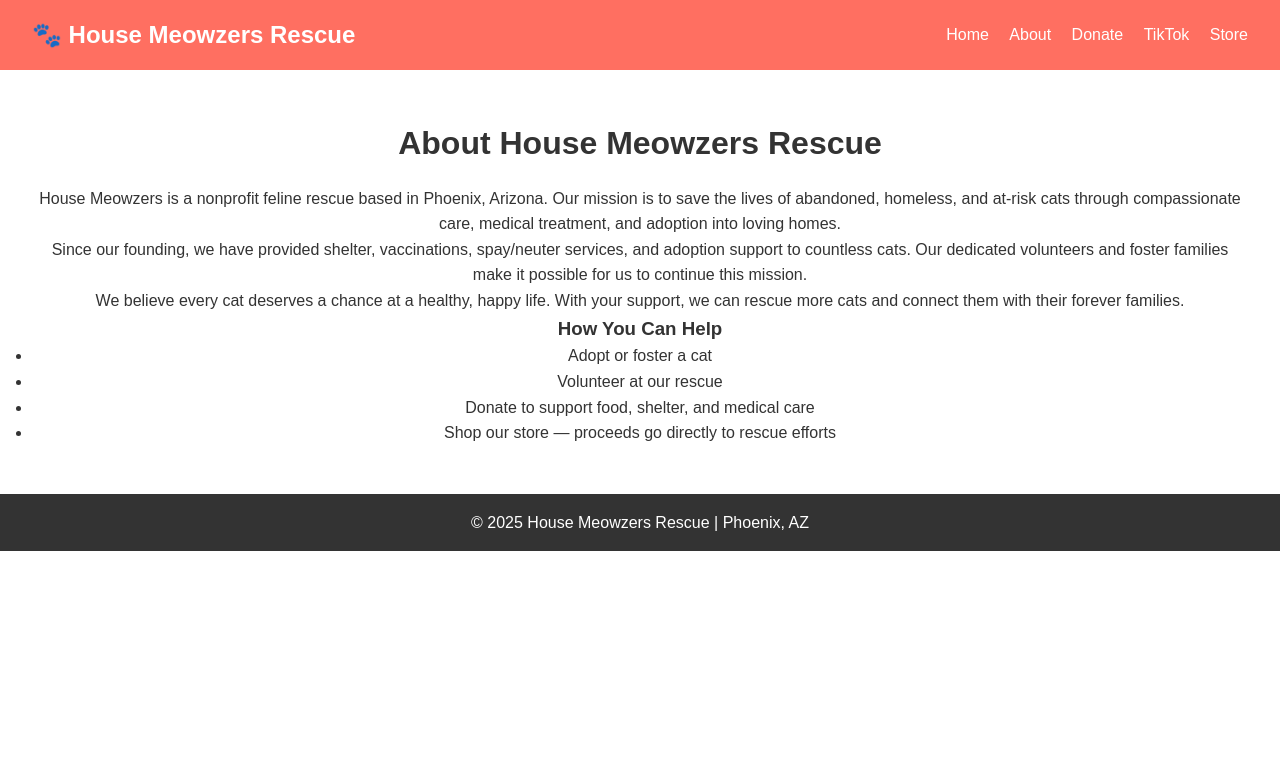
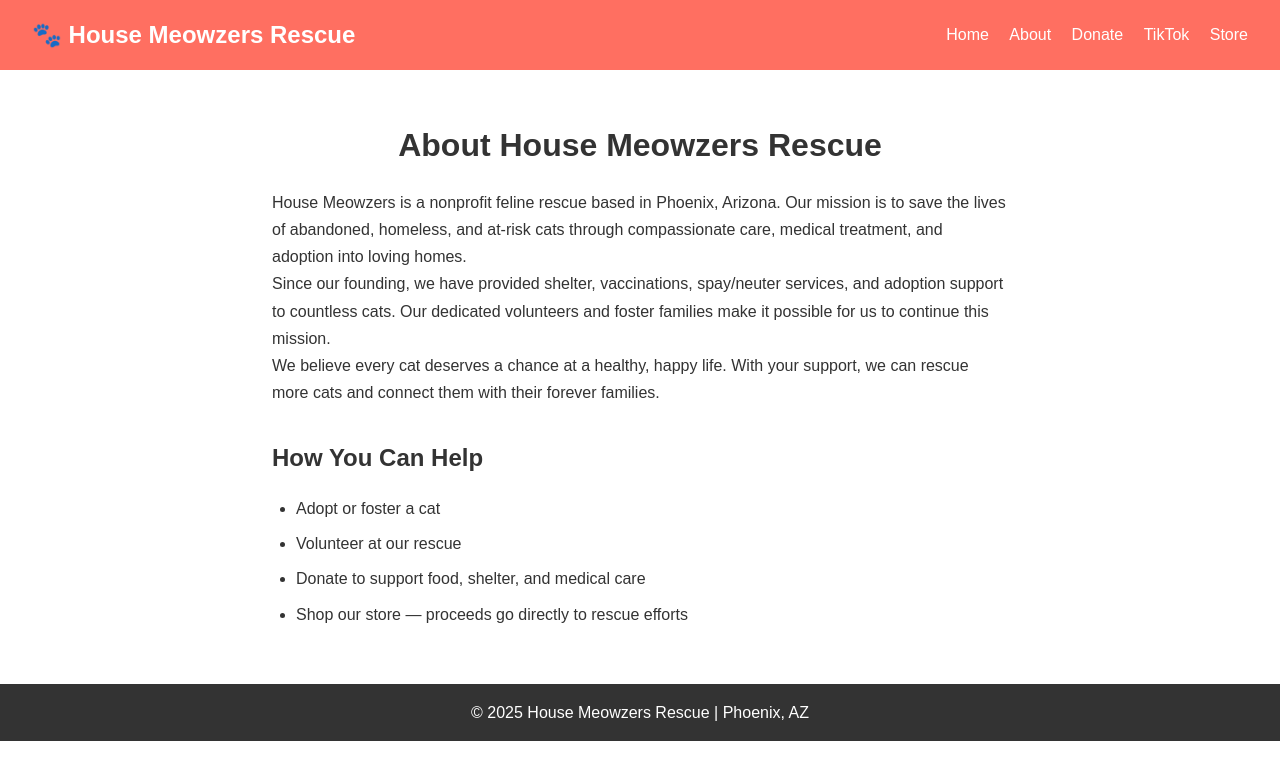
Before and after one commit to iamtheyod/HouseMeowzers, a plain HTML site: page about.html in a window 1280 px wide. Drawn offline with Linux system fonts and the light colour scheme.

Commit message:
Update style.css

```diff
--- a/assets/css/style.css
+++ b/assets/css/style.css
@@ -99,3 +99,26 @@ nav a.active {
   font-weight: bold;
   text-decoration: underline;
 }
+/* About Page */
+.about-page {
+  max-width: 800px;
+  margin: 0 auto;
+  text-align: left;
+  line-height: 1.7;
+}
+.about-page h2 {
+  text-align: center;
+  margin-bottom: 1rem;
+  font-size: 2rem;
+}
+.about-page h3 {
+  margin-top: 2rem;
+  font-size: 1.5rem;
+}
+.about-page ul {
+  margin-top: 1rem;
+  padding-left: 1.5rem;
+}
+.about-page ul li {
+  margin-bottom: 0.5rem;
+}
```
